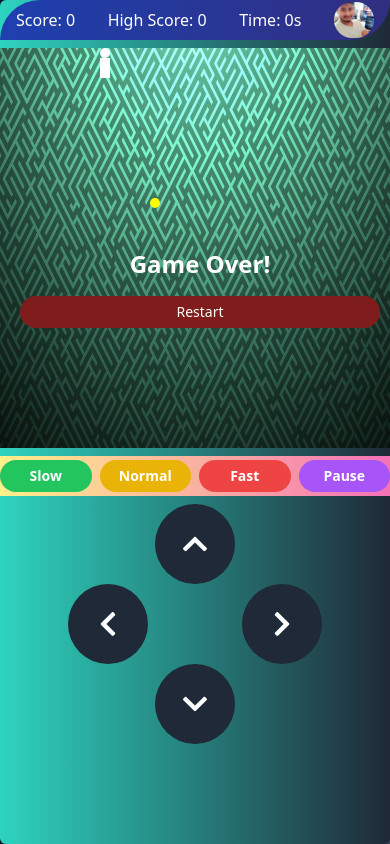
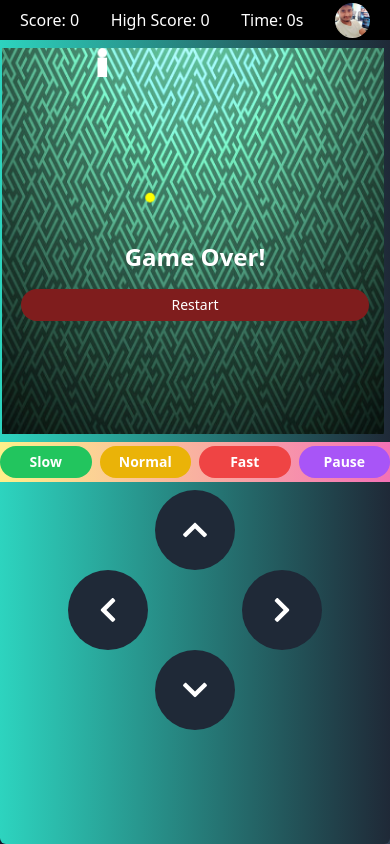
Before and after one commit to MdIntezarAlam/next-snake-game, a Next.js app: page / in a window 390 px wide. Built offline with nearby package versions, Linux system fonts and the light colour scheme.

Commit message:
changes with oiptimized version

```diff
--- a/src/app/_components/GameGround.tsx
+++ b/src/app/_components/GameGround.tsx
@@ -12,7 +12,7 @@ export default function GameGround({
 }: Props) {
   return (
     <div className="relative  mx-auto">
-      <canvas ref={canvasRef} width={400} height={400}/>
+      <canvas ref={canvasRef} width={400} height={400} className="responsive"/>
       {gameOver && (
         <div className="absolute top-10 w-full h-full flex flex-col items-center justify-center gap-4">
           <span className="text-white font-bold text-2xl">Game Over!</span>
--- a/src/app/_components/GameHeader.tsx
+++ b/src/app/_components/GameHeader.tsx
@@ -24,7 +24,7 @@ export default function GameHeader({
     { title: "Time", score: formatTime(totalTime) },
   ];
   return (
-    <nav className="w-full h-[40px] bg-gradient-to-r from-blue-800 to-indigo-900 px-4 flex items-center justify-between rounded-br-full rounded-tl-full">
+    <nav className="w-full h-[40px] bg-black text-white px-5 py-1 flex items-center justify-between lg:rounded-br-full lg:rounded-tl-full">
       {scoreMap.map((item, index) => (
         <span key={index} className="text-white font-medium lg:text-xl">
           {item.title}: {item.score}
@@ -32,7 +32,7 @@ export default function GameHeader({
       ))}
 
       <div
-        className="h-[90%] w-[40px] cursor-pointer"
+        className="h-[35px] w-[35px] cursor-pointer"
         onClick={() => router.push("https://intezar-dev.netlify.app/")}
       >
         <img
--- a/src/app/globals.css
+++ b/src/app/globals.css
@@ -73,3 +73,10 @@
     @apply bg-background text-foreground;
   }
 }
+
+@media screen and (max-width: 768px) {
+  .responsive {
+    width: 99%;
+    height: 100%;
+  }
+}
```
